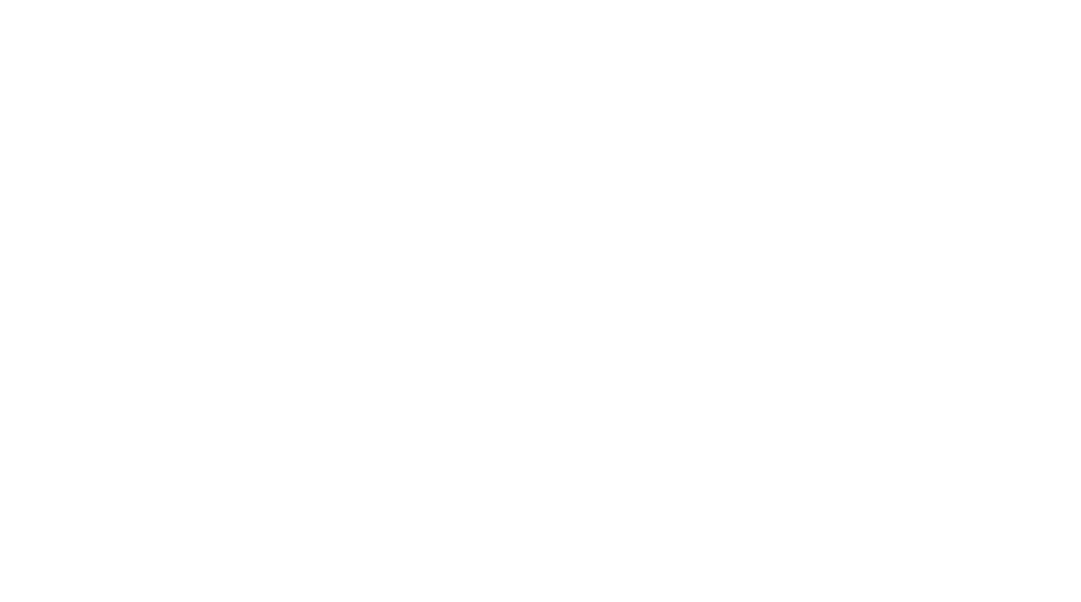
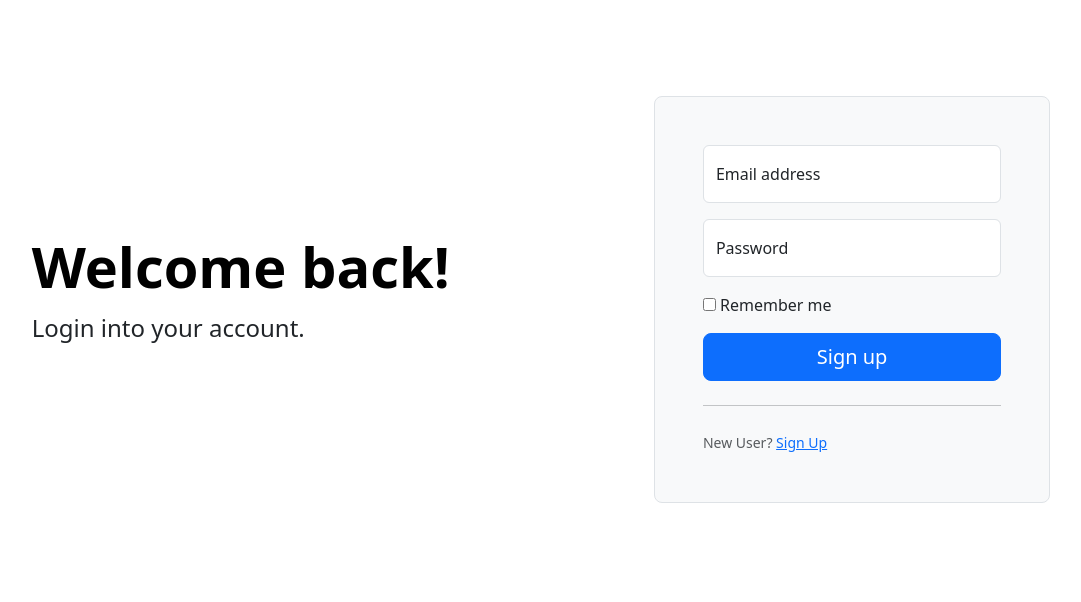
Before and after one commit to Donald-Edinam/employee_transport_system, a website: page login/login.html in a window 1280 px wide. Shown: the whole page, without its empty margins (99-1180 px from the left). Drawn offline with nearby package versions, Linux system fonts and the light colour scheme.

Commit message:
Soaring higher always

```diff
--- a/login/login.html
+++ b/login/login.html
@@ -0,0 +1,54 @@
+<!DOCTYPE html>
+<html lang="en">
+
+<head>
+    <meta charset="UTF-8" />
+    <link rel="icon" type="image/svg+xml" href="" />
+    <meta name="viewport" content="width=device-width, initial-scale=1.0" />
+    <title>ShuttleSphere | Sign Up Form</title>
+
+    <!-- Essential links-->
+    <link rel="stylesheet" href="./style.css">
+    <link rel="stylesheet" href="https://cdn.jsdelivr.net/npm/bootstrap@5.3.2/dist/css/bootstrap.min.css"
+        integrity="sha384-T3c6CoIi6uLrA9TneNEoa7RxnatzjcDSCmG1MXxSR1GAsXEV/Dwwykc2MPK8M2HN" crossorigin="anonymous">
+</head>
+
+<body>
+
+    <div class="container col-xl-10 col-xxl-8 px-4 py-5">
+        <div class="row align-items-center g-lg-5 py-5">
+          <div class="col-lg-7 text-center text-lg-start">
+            <h1 class="display-4 fw-bold lh-1 text-body-emphasis mb-3">Welcome back!</h1>
+            <p class="col-lg-10 fs-4">
+                Login into your account.
+            </p>
+          </div>
+          <div class="col-md-10 mx-auto col-lg-5">
+            <form class="p-4 p-md-5 border rounded-3 bg-body-tertiary">
+              <div class="form-floating mb-3">
+                <input type="email" class="form-control" id="floatingInput" placeholder="name@example.com">
+                <label for="floatingInput">Email address</label>
+              </div>
+              <div class="form-floating mb-3">
+                <input type="password" class="form-control" id="floatingPassword" placeholder="Password">
+                <label for="floatingPassword">Password</label>
+              </div>
+              <div class="checkbox mb-3">
+                <label>
+                  <input type="checkbox" value="remember-me"> Remember me
+                </label>
+              </div>
+              <button class="w-100 btn btn-lg btn-primary" type="submit">Sign up</button>
+              <hr class="my-4">
+              <small class="text-body-secondary">New User? <a href="/signup/signup.html"> Sign Up</a></small>
+            </form>
+          </div>
+        </div>
+      </div>
+
+
+    <script type="module" src="/main.js"></script>
+    <script src="https://cdn.jsdelivr.net/npm/bootstrap@5.3.2/dist/js/bootstrap.min.js"></script>
+</body>
+
+</html>
```
Also changed, not shown: signup/signup.html (+3 -2 lines).
